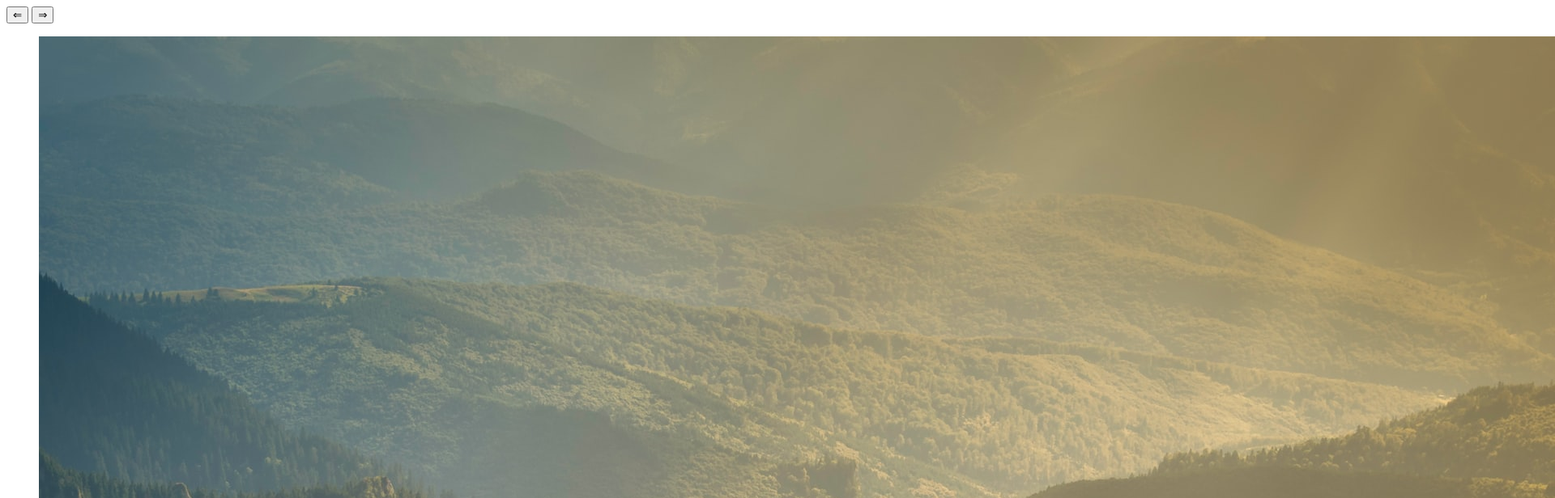
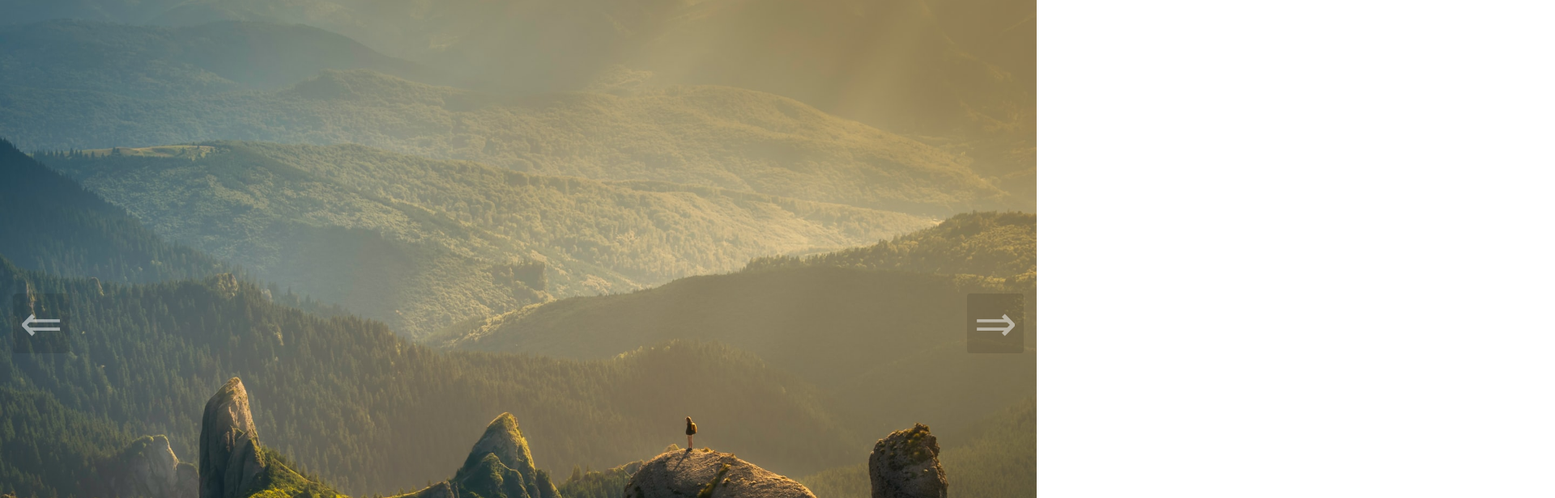
Before and after one commit to asselmankarel/carousel, a plain HTML site: page index.html in a window 1280 px wide. Shown: the top 616 px of the page at 81% size, 1920 px wide, since content can reach past the window. Drawn offline with Linux system fonts and the light colour scheme.

Commit message:
added js script

```diff
--- a/index.html
+++ b/index.html
@@ -4,15 +4,16 @@
     <meta http-equiv="X-UA-Compatible" content="IE=edge" />
     <meta name="viewport" content="width=device-width, initial-scale=1.0" />
     <link rel="stylesheet" href="style.css" />
+    <script src="script.js" defer></script>
     <title>Carousel</title>
   </head>
   <body>
     <section aria-label="Newest Photos">
-      <div class="carousel">
-        <button class="carousel-button prev">&#8656;</button>
-        <button class="carousel-button next">&#8658;</button>
-        <ul>
-          <li class="slide">
+      <div class="carousel" data-carousel>
+        <button class="carousel-button prev" data-carousel-button="prev">&#8656;</button>
+        <button class="carousel-button next" data-carousel-button="next">&#8658;</button>
+        <ul data-slides>
+          <li class="slide" data-active>
             <img src="images/1.jpg" alt="Nature image #1" />
           </li>
           <li class="slide">
--- /dev/null
+++ b/script.js
@@ -0,0 +1,17 @@
+const buttons = document.querySelectorAll("[data-carousel-button]");
+buttons.forEach((button) => {
+  button.addEventListener("click", () => {
+    const offset = button.dataset.carouselButton === "next" ? 1 : -1;
+    const slides = button
+      .closest("[data-carousel]")
+      .querySelector("[data-slides");
+
+    const activeSlide = slides.querySelector("[data-active]");
+    let newIndex = [...slides.children].indexOf(activeSlide) + offset;
+    if (newIndex < 0) newIndex = slides.children.length - 1;
+    if (newIndex >= slides.children.length) newIndex = 0;
+
+    slides.children[newIndex].dataset.active = true;
+    delete activeSlide.dataset.active;
+  });
+});
--- a/style.css
+++ b/style.css
@@ -0,0 +1,72 @@
+*,
+*::before,
+*::after {
+  box-sizing: border-box;
+}
+
+body {
+  margin: 0;
+}
+
+.carousel {
+  width: 100vw;
+  height: 100vh;
+  position: relative;
+}
+
+.carousel > ul {
+  margin: 0;
+  padding: 0;
+  list-style: none;
+}
+
+.carousel-button {
+  position: absolute;
+  background: none;
+  border: none;
+  z-index: 2;
+  font-size: 4rem;
+  top: 50%;
+  transform: translateY(-50%);
+  color: rgba(255, 255, 255, 0.5);
+  cursor: pointer;
+  border-radius: 0.25rem;
+  padding: 0 0.5rem;
+  background-color: rgba(0, 0, 0, 0.1);
+}
+
+.carousel-button:hover,
+.carousel-button:focus {
+  color: white;
+  background-color: rgba(0, 0, 0, 0.2);
+}
+
+.carousel-button:focus {
+  outline: 1px solid black;
+}
+
+.carousel-button.prev {
+  left: 1rem;
+}
+
+.carousel-button.next {
+  right: 1rem;
+}
+
+.slide {
+  position: absolute;
+  inset: 0;
+  opacity: 0;
+}
+
+.slide > img {
+  display: block;
+  width: 100%;
+  height: 100%;
+  object-fit: cover; /* maintain aspect ratio of image */
+  object-position: center;
+}
+
+.slide[data-active] {
+  opacity: 1;
+}
```
